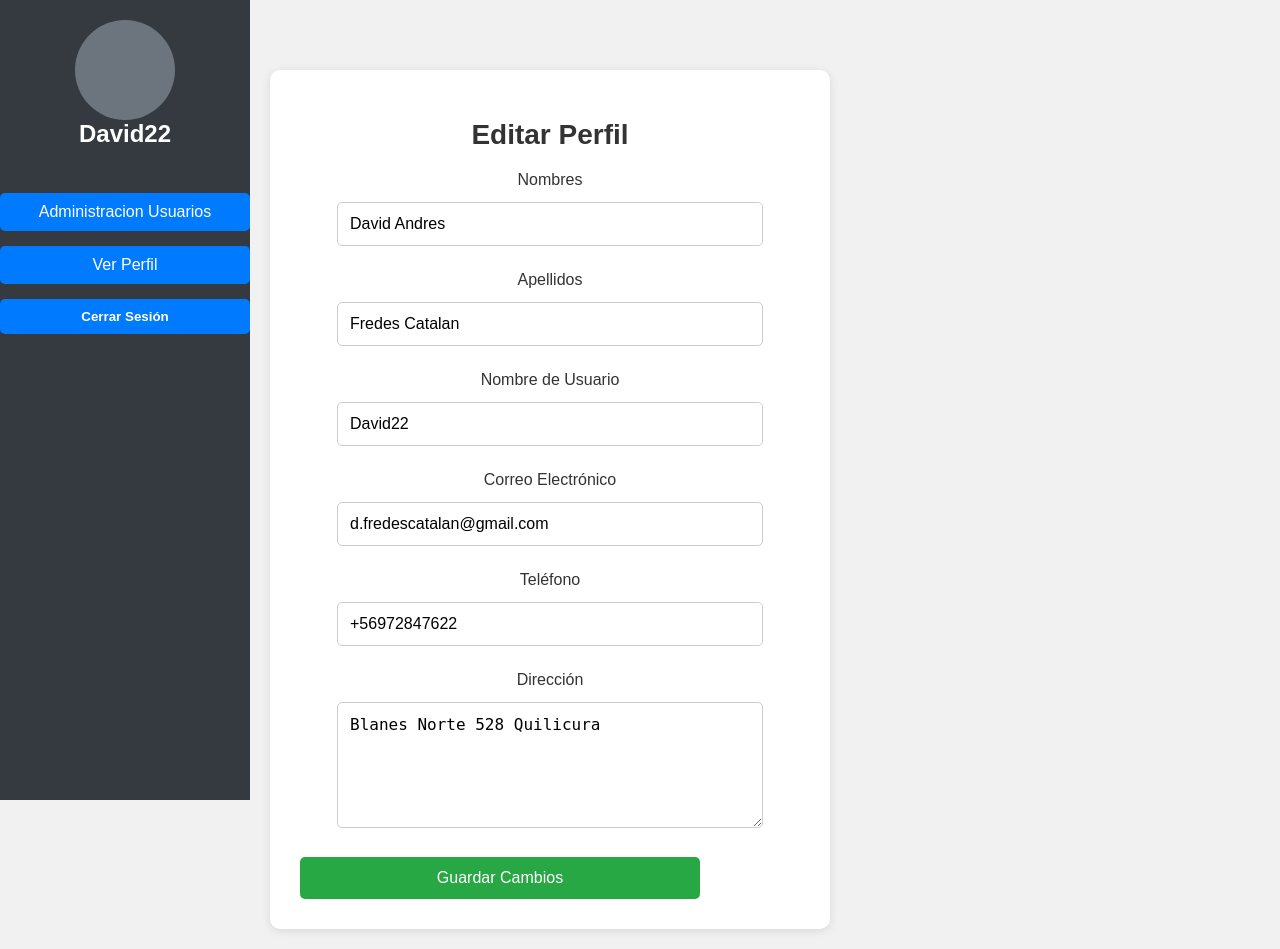
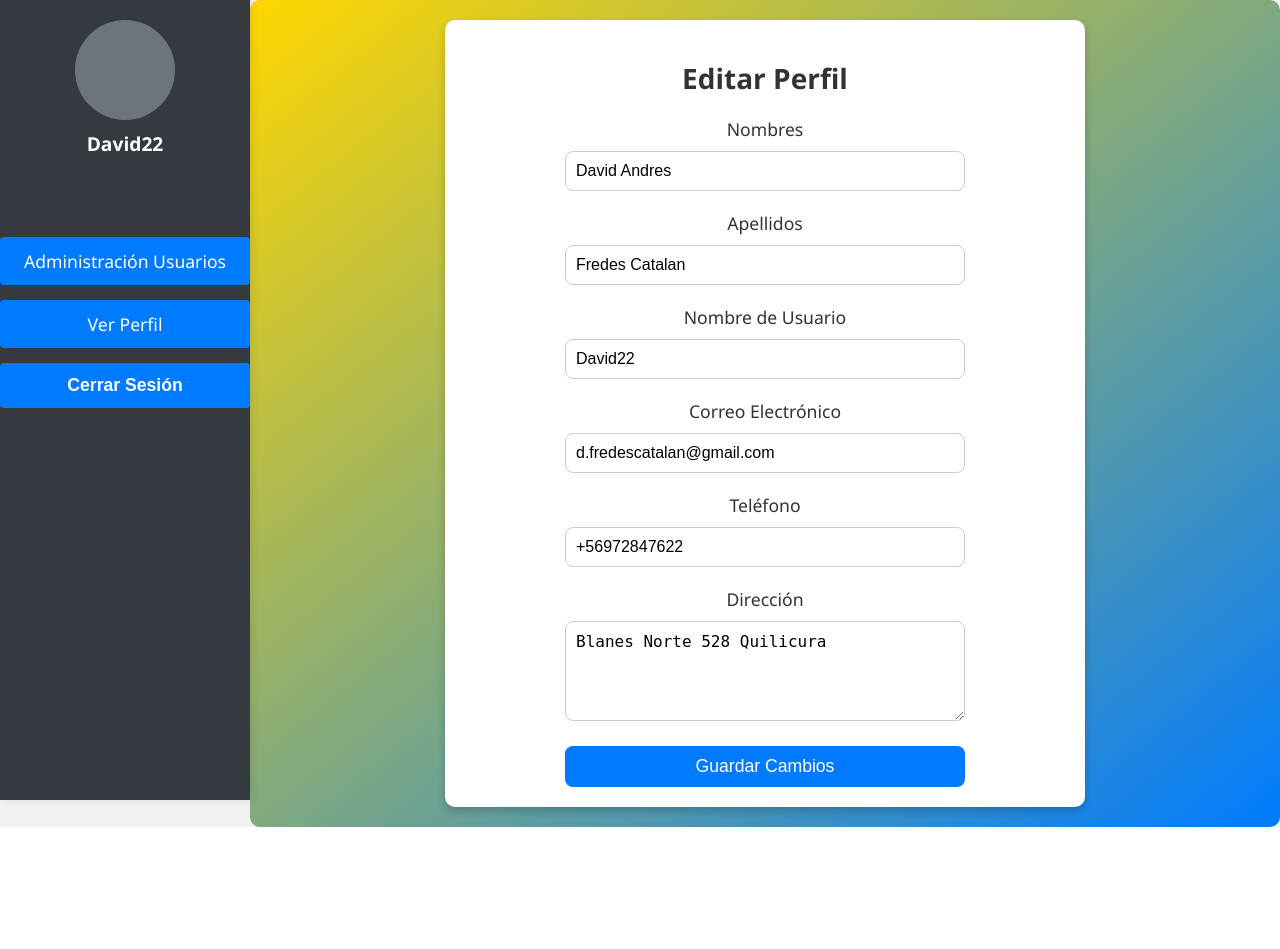
Before and after one commit to Angu017/Save_in, a Django app: page /editarad in a window 1280 px wide. After the commit the page ends 827 px from the top, so only its background shows below. Run offline with Django 5.2, Linux system fonts and the light colour scheme; a user stored in the database is signed in; data comes from the database, SQL or seed files in the repository.

Commit message:
Update editarad.html

```diff
--- a/ventas/pagina/templates/editarad.html
+++ b/ventas/pagina/templates/editarad.html
@@ -10,8 +10,13 @@
     <style>
         /* General Body Styling */
         body {
+            margin: 0;
+            padding: 0;
+            font-family: 'Segoe UI', Tahoma, Geneva, Verdana, sans-serif;
             background-color: #f1f1f1;
-            font-family: Arial, sans-serif;
+            display: flex;
+            flex-direction: row;
+            min-height: 100vh;
         }
 
         /* Menú Lateral */
@@ -27,6 +32,7 @@
             flex-direction: column;
             align-items: center;
             padding: 20px 0;
+            box-shadow: 2px 0 8px rgba(0, 0, 0, 0.1);
         }
 
         .sidebar .perfil {
@@ -40,11 +46,13 @@
             background-color: #6c757d;
             border-radius: 50%;
             margin: 0 auto;
+            margin-bottom: 10px;
         }
 
         .sidebar p {
             margin-top: 10px;
             font-size: 1.2rem;
+            font-weight: bold;
             color: #fff;
         }
 
@@ -52,190 +60,155 @@
             list-style: none;
             padding: 0;
             width: 100%;
+            text-align: center; /* Centra los enlaces y botones */
         }
 
         .sidebar ul li {
             margin: 15px 0;
             width: 100%;
-            text-align: center;
+        }
+
+        .sidebar ul li a,
+        .sidebar ul li button {
+            text-decoration: none;
+            color: #fff;
+            padding: 12px 20px;
+            border-radius: 4px; /* Botones con bordes rectos */
+            display: block;
+            width: 100%;
+            transition: background-color 0.3s, transform 0.2s, box-shadow 0.3s;
+            font-size: 1.1rem;
+            box-sizing: border-box;
         }
 
         .sidebar ul li a {
-            text-decoration: none;
-            color: #fff;
-            padding: 10px 20px;
-            display: block;
-            border-radius: 5px;
-            transition: background-color 0.3s;
+            background-color: #007bff;
         }
 
-        .sidebar ul li a.active,
         .sidebar ul li a:hover {
-            background-color: #495057;
+            background-color: #0056b3;
+            box-shadow: 0 6px 12px rgba(0, 0, 0, 0.2);
+            transform: translateY(-2px);
         }
 
-        .sidebar form button {
-            background: none;
+        .sidebar ul li form button {
+            background-color: #007bff;
             border: none;
-            color: #fff;
-            padding: 10px 20px;
-            cursor: pointer;
-            display: block;
-            text-align: center;
-            width: 100%;
-            border-radius: 5px;
+            font-weight: bold;
         }
 
-        .sidebar form button:hover {
-            background-color: #495057;
+        .sidebar ul li form button:hover {
+            background-color: #0056b3;
+            box-shadow: 0 6px 12px rgba(0, 0, 0, 0.2);
+            transform: translateY(-2px);
         }
 
-        /* Formulario */
-        .form-container {
-            margin-left: 260px;
-            /* Para dejar espacio para el menú lateral */
-            padding: 40px;
+        /* Contenido Principal */
+        .main-content {
+            margin-left: 250px;
+            flex-grow: 1;
             display: flex;
             justify-content: center;
             align-items: center;
+            padding: 20px;
+            background: linear-gradient(to bottom right, #ffd700, #007bff);
+            border-radius: 10px;
             min-height: 100vh;
+            box-sizing: border-box;
+            transition: margin-left 0.3s;
         }
 
-        .form-container form {
-            background-color: #f9f9f9;
-            padding: 30px;
+        .form-card {
+            width: 100%;
+            max-width: 600px;
+            background-color: #ffffff;
+            padding: 20px;
             border-radius: 10px;
             box-shadow: 0 4px 8px rgba(0, 0, 0, 0.2);
-            width: 100%;
-            max-width: 500px;
+            margin: 0 auto;
         }
 
-        .form-container h3 {
+        .form-card h1 {
             text-align: center;
             color: #333;
             margin-bottom: 20px;
         }
 
-        .btn {
-            width: 48%;
-            /* Para que los botones estén alineados correctamente */
+        .form-group {
+            margin-bottom: 15px;
         }
 
-        .d-flex button,
-        .d-flex a {
-            text-align: center;
-        }
-    </style>
-    <style>
-        /* Eliminar los puntos y el subrayado de los enlaces */
-        .sidebar ul li a,
-        .sidebar ul li form button {
-            list-style: none;
-            text-decoration: none;
+        .form-group label {
+            display: block;
+            margin-bottom: 5px;
+            font-size: 1.1rem;
         }
 
-        /* Botones */
-        .btn-primary {
-            background-color: #007bff;
-            /* Azul */
-            border: none;
-            /* Eliminar borde */
-            box-shadow: none;
-            /* Eliminar sombra */
+        .form-group input,
+        .form-group textarea {
+            width: 100%;
+            padding: 10px;
+            font-size: 1rem;
+            border-radius: 8px;
+            border: 1px solid #ccc;
+            box-sizing: border-box;
+            margin-top: 5px;
         }
 
-        .btn-primary:hover,
-        .btn-primary:focus {
-            background-color: #0056b3;
-            /* Azul más oscuro al pasar el cursor o al recibir foco */
-            border: none;
-            /* Asegura que no tenga borde */
-            box-shadow: none;
-            /* Eliminar sombra al hacer hover o foco */
+        .form-group textarea {
+            resize: vertical;
         }
 
-        .btn-danger {
+        .btn-submit {
             background-color: #007bff;
-            /* Azul igual que el botón primario */
+            color: white;
             border: none;
-            /* Eliminar borde */
-            box-shadow: none;
-            /* Eliminar sombra */
-            font-weight: bold;
-            /* Hacer el texto más llamativo */
+            padding: 10px 20px;
+            font-size: 1.1rem;
+            border-radius: 8px;
+            width: 100%;
+            cursor: pointer;
+            transition: background-color 0.3s, transform 0.2s, box-shadow 0.3s;
+            display: block;
+            margin: 0 auto; /* Centra el botón */
         }
 
-        .btn-danger:hover,
-        .btn-danger:focus {
+        .btn-submit:hover {
             background-color: #0056b3;
-            /* Azul más oscuro al pasar el cursor */
-            border: none;
-            /* Asegura que no tenga borde */
-            box-shadow: none;
-            /* Eliminar sombra al hacer hover o foco */
+            box-shadow: 0 6px 12px rgba(0, 0, 0, 0.2);
+            transform: translateY(-2px);
         }
 
-        /* Estilizar la lista de botones en la barra lateral */
-        .sidebar ul {
-            padding: 0;
-            margin: 0;
-            list-style: none;
-            /* Eliminar puntos de la lista */
+        .btn-submit:active {
+            background-color: #003366;
+            box-shadow: 0 4px 8px rgba(0, 0, 0, 0.1);
+            transform: translateY(1px);
         }
 
-        .sidebar ul li {
-            width: 100%;
-            margin-bottom: 10px;
-            /* Espacio entre los botones */
+        .messages {
+            list-style: none;
+            padding: 0;
+            margin-bottom: 20px;
         }
 
-        .sidebar ul li a,
-        .sidebar ul li button {
-            display: block;
-            width: 100%;
+        .message {
             padding: 10px;
-            text-align: center;
             border-radius: 5px;
-            color: white;
-            box-sizing: border-box;
-            /* Asegura que el padding no afecte el tamaño total */
+            margin-bottom: 10px;
         }
 
-        .sidebar ul li a {
-            background-color: #007bff;
-            /* Azul */
+        .message.success {
+            background-color: #28a745;
+            color: white;
         }
 
-        .sidebar ul li a:hover {
-            background-color: #0056b3;
-            /* Azul más oscuro al pasar el cursor */
-        }
-
-        .sidebar ul li form button {
-            background-color: #007bff;
-            /* Azul igual que el botón primario */
-        }
-
-        .sidebar ul li form button:hover {
-            background-color: #0056b3;
-            /* Azul más oscuro al pasar el cursor */
-        }
-
-        /* Estilizar el nombre de usuario */
-        .perfil p {
-            font-size: 1.5em;
-            /* Tamaño de fuente más grande */
-            font-weight: bold;
-            /* Negrita */
-            margin: 0;
+        .message.error {
+            background-color: #dc3545;
+            color: white;
         }
     </style>
 </head>
 <body>
-    <header>
-        <!-- Agrega aquí el menú de navegación si es necesario -->
-    </header>
-
     <div class="sidebar">
         <div class="perfil">
             <div class="perfil-imagen"></div>
@@ -248,12 +221,12 @@
             </p>
         </div>
         <ul>
-            <li><a href="{% url 'adminusuarios' %}">Administracion Usuarios</a></li>
-            <li><a href="{% url 'perfilad' %}" class="btn btn-primary w-100">Ver Perfil</a></li>
+            <li><a href="{% url 'adminusuarios' %}">Administración Usuarios</a></li>
+            <li><a href="{% url 'perfilad' %}">Ver Perfil</a></li>
             <li>
                 <form action="{% url 'logout' %}" method="post">
                     {% csrf_token %}
-                    <button type="submit" class="btn btn-danger w-100">Cerrar Sesión</button>
+                    <button type="submit">Cerrar Sesión</button>
                 </form>
             </li>
         </ul>
```
